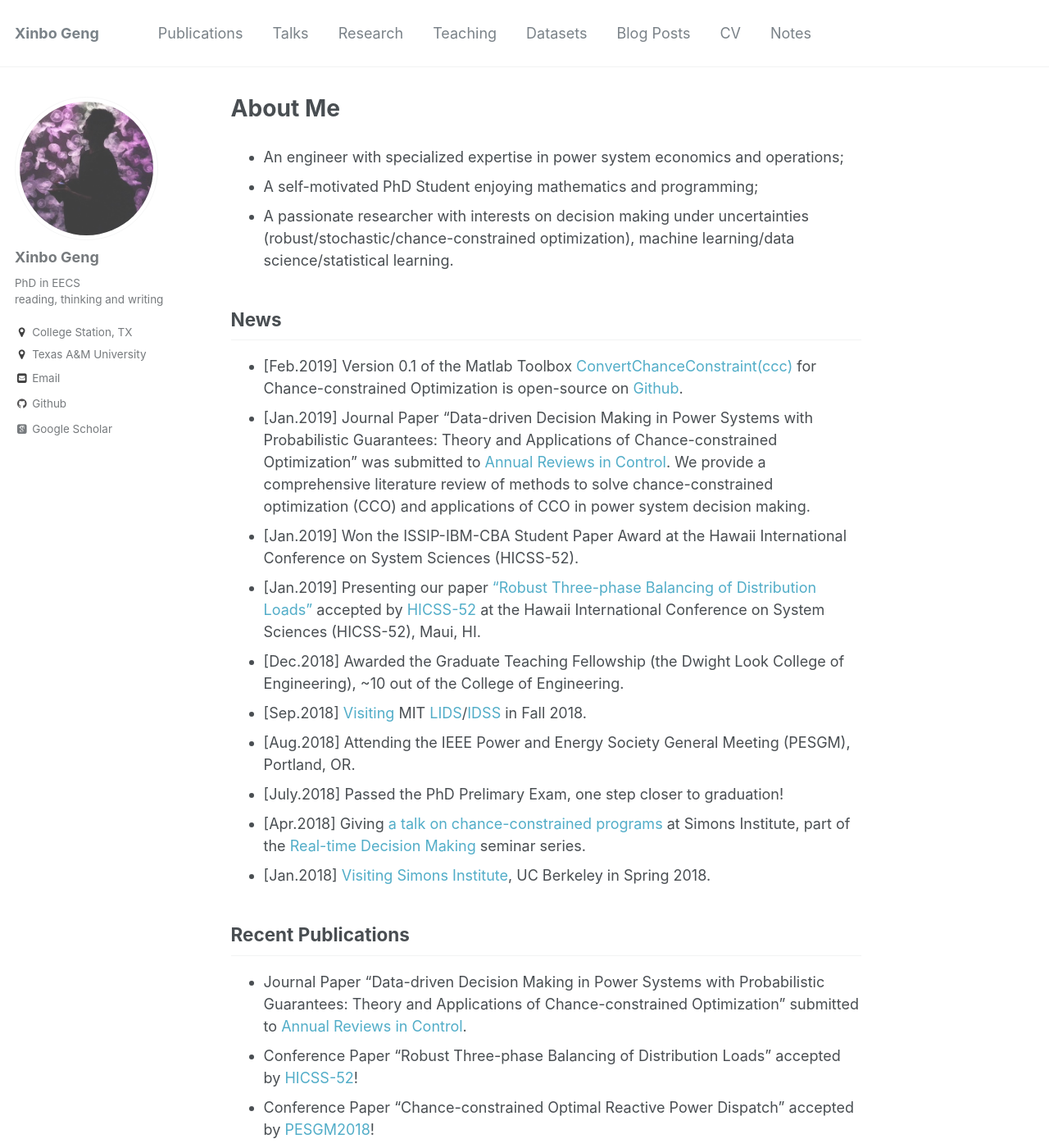
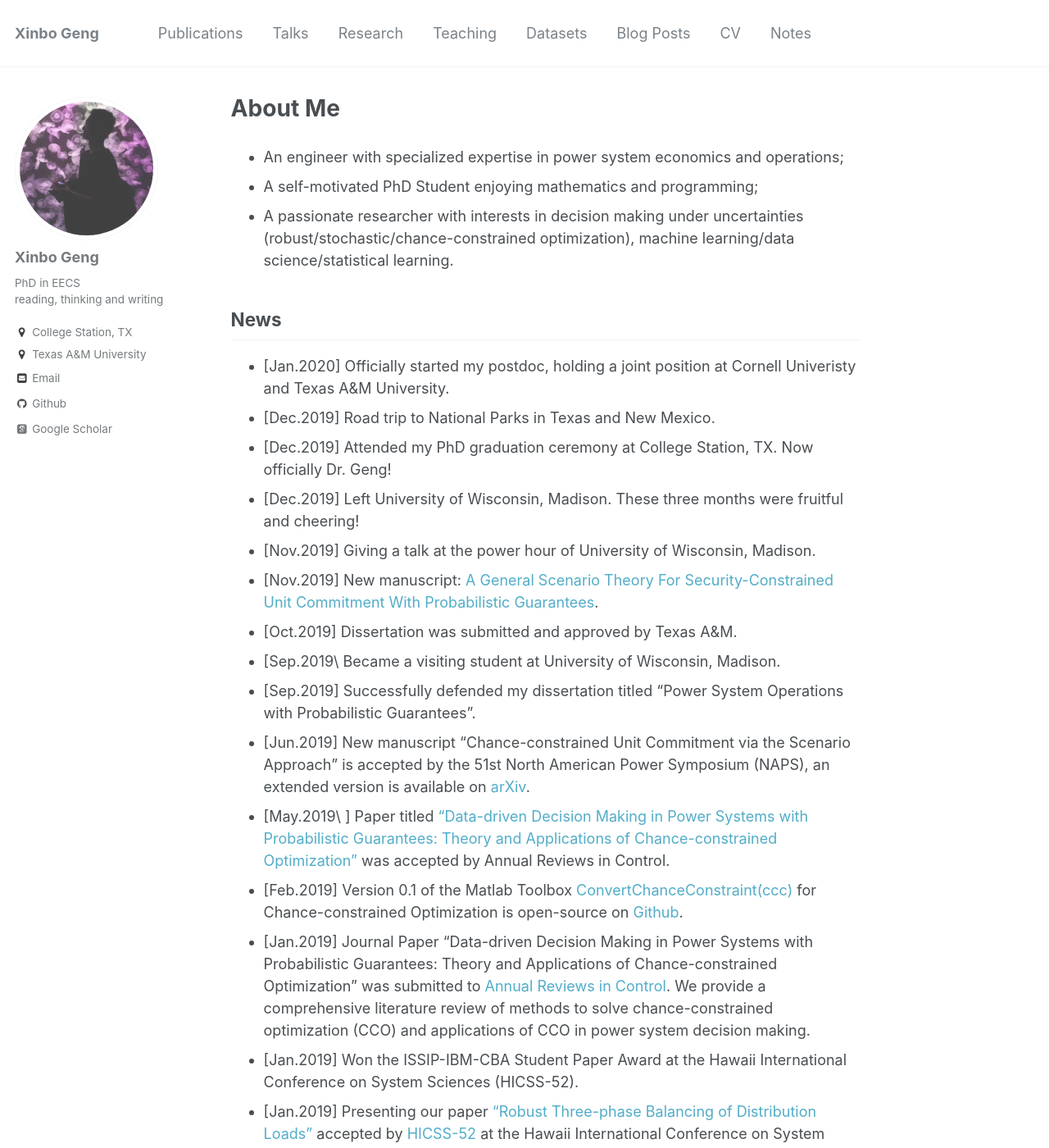
Before and after one commit to xb00dx/xb00dx.github.io, a Jekyll site: the page built from _pages/about.md, in a window 1280 px wide and 1400 px high. Shown: the whole window at 82% size. Built offline with Jekyll 4.4.1, drawn with Linux system fonts in a browser that asks for light colours; some web fonts are replaced.

Commit message:
update recent status

```diff
--- a/_pages/about.md
+++ b/_pages/about.md
@@ -10,9 +10,20 @@ redirect_from:
 
 - An engineer with specialized expertise in power system economics and operations;
 - A self-motivated PhD Student enjoying mathematics and programming;
-- A passionate researcher with interests on decision making under uncertainties (robust/stochastic/chance-constrained optimization), machine learning/data science/statistical learning.
+- A passionate researcher with interests in decision making under uncertainties (robust/stochastic/chance-constrained optimization), machine learning/data science/statistical learning.
 
 ## News
+- \[Jan.2020\] Officially started my postdoc, holding a joint position at Cornell Univeristy and Texas A&M University.
+- \[Dec.2019\] Road trip to National Parks in Texas and New Mexico.
+- \[Dec.2019\] Attended my PhD graduation ceremony at College Station, TX. Now officially Dr. Geng!
+- \[Dec.2019\] Left University of Wisconsin, Madison. These three months were fruitful and cheering!
+- \[Nov.2019\] Giving a talk at the power hour of University of Wisconsin, Madison.
+- \[Nov.2019\] New manuscript: [A General Scenario Theory For Security-Constrained Unit Commitment With Probabilistic Guarantees](https://arxiv.org/abs/1910.07672).
+- \[Oct.2019\] Dissertation was submitted and approved by Texas A&M.
+- \[Sep.2019\ Became a visiting student at University of Wisconsin, Madison.
+- \[Sep.2019\] Successfully defended my dissertation titled "Power System Operations with Probabilistic Guarantees".
+- \[Jun.2019\] New manuscript "Chance-constrained Unit Commitment via the Scenario Approach" is accepted by the 51st North American Power Symposium (NAPS), an extended version is available on [arXiv](https://arxiv.org/abs/1910.10639).
+- \[May.2019\ ] Paper titled ["Data-driven Decision Making in Power Systems with Probabilistic Guarantees: Theory and Applications of Chance-constrained Optimization"](https://www.sciencedirect.com/science/article/pii/S1367578819300306) was accepted by Annual Reviews in Control.
 - \[Feb.2019\] Version 0.1 of the Matlab Toolbox [ConvertChanceConstraint(ccc)](https://github.com/xb00dx/ConvertChanceConstraint-ccc) for Chance-constrained Optimization is open-source on [Github](https://github.com/xb00dx/ConvertChanceConstraint-ccc).
 - \[Jan.2019\] Journal Paper "Data-driven Decision Making in Power Systems with Probabilistic Guarantees: Theory and Applications of Chance-constrained Optimization" was submitted to [Annual Reviews in Control](https://www.journals.elsevier.com/annual-reviews-in-control). We provide a comprehensive literature review of methods to solve chance-constrained optimization (CCO) and applications of CCO in power system decision making.
 - \[Jan.2019\] Won the ISSIP-IBM-CBA Student Paper Award at the Hawaii International Conference on System Sciences (HICSS-52).
```
